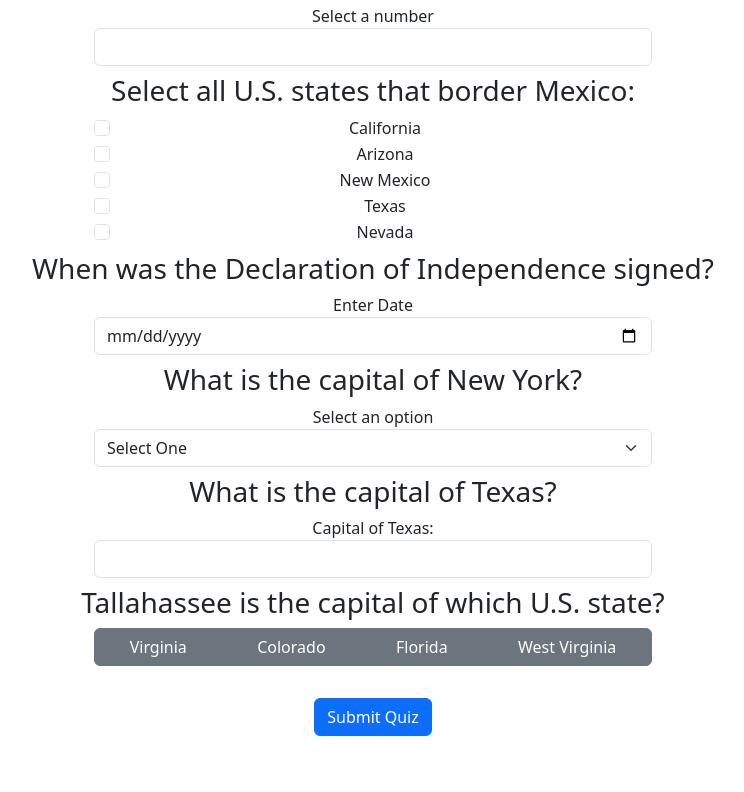
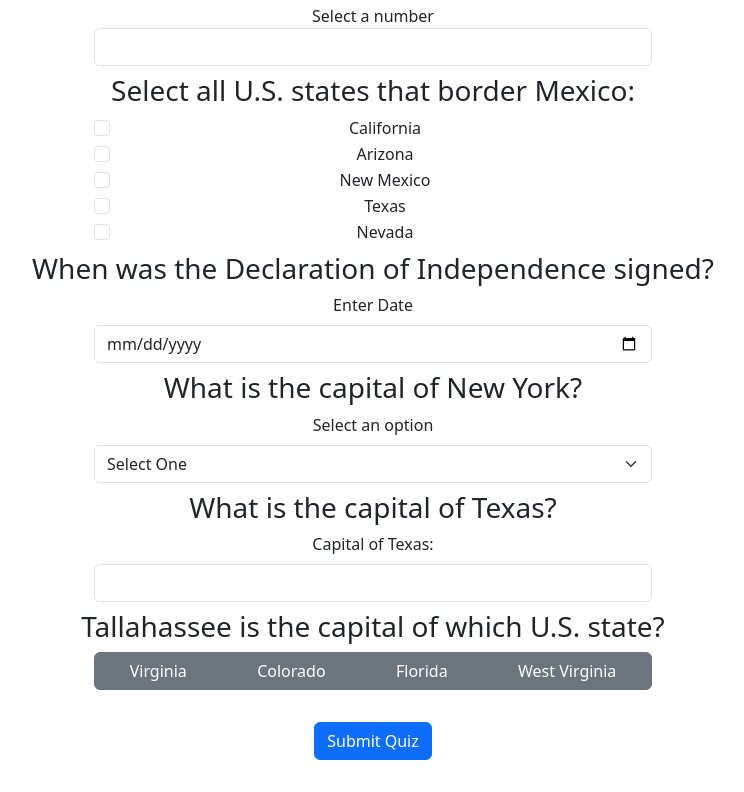
Before and after one commit to Nicfox77/geography_quiz, a website: page index.html in a window 1280 px wide. Shown: the part 654-1446 px from the top of the page, without its empty margins (267-1011 px from the left). Before the commit the page ends 1422 px from the top, so only its background shows below. Drawn offline with nearby package versions, Linux system fonts and the light colour scheme.

```diff
--- a/index.html
+++ b/index.html
@@ -85,13 +85,13 @@
 
 <!-- Question 7 -->
 <h3><span id="markImg7"> </span> When was the Declaration of Independence signed?</h3>
-<label for="q7">Enter Date</label>
+<label for="q7" class="form-label">Enter Date</label>
 <input id="q7" type="date" class="form-control w-50 mx-auto">
 <div id="q7Feedback" class="my-2"></div>
 
 <!-- Question 8 -->
 <h3><span id="markImg8"> </span> What is the capital of New York?</h3>
-<label for="q8">Select an option</label>
+<label for="q8" class="form-label">Select an option</label>
 <select id="q8" class="form-select w-50 mx-auto">
     <option value="">Select One</option>
     <option value="New York City">New York City</option>
@@ -103,7 +103,7 @@
 
 <!-- Question 9 -->
 <h3><span id="markImg9"> </span> What is the capital of Texas?</h3>
-<label for="q9">Capital of Texas:</label>
+<label for="q9" class="form-label">Capital of Texas:</label>
 <input id="q9" type="text" class="form-control w-50 mx-auto">
 <div id="q9Feedback" class="my-2"></div>
 
```
